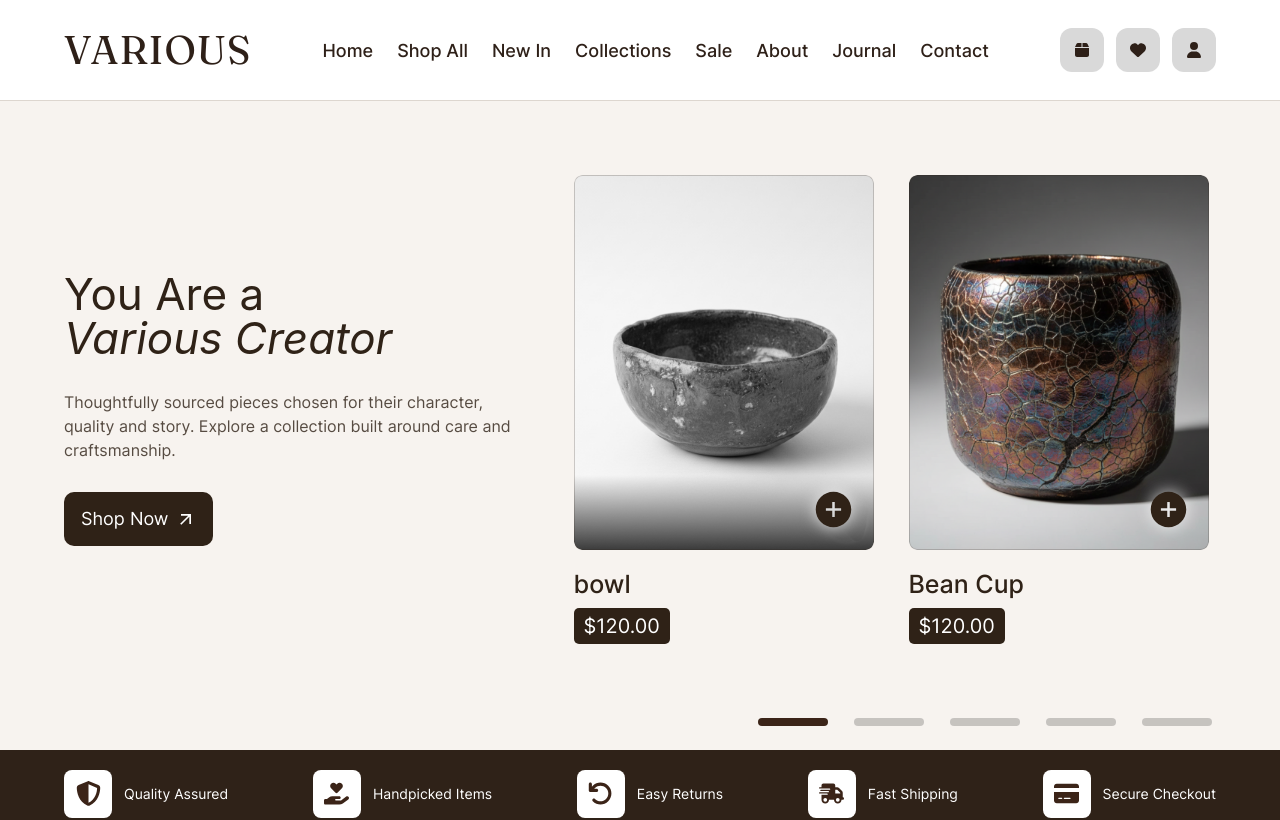
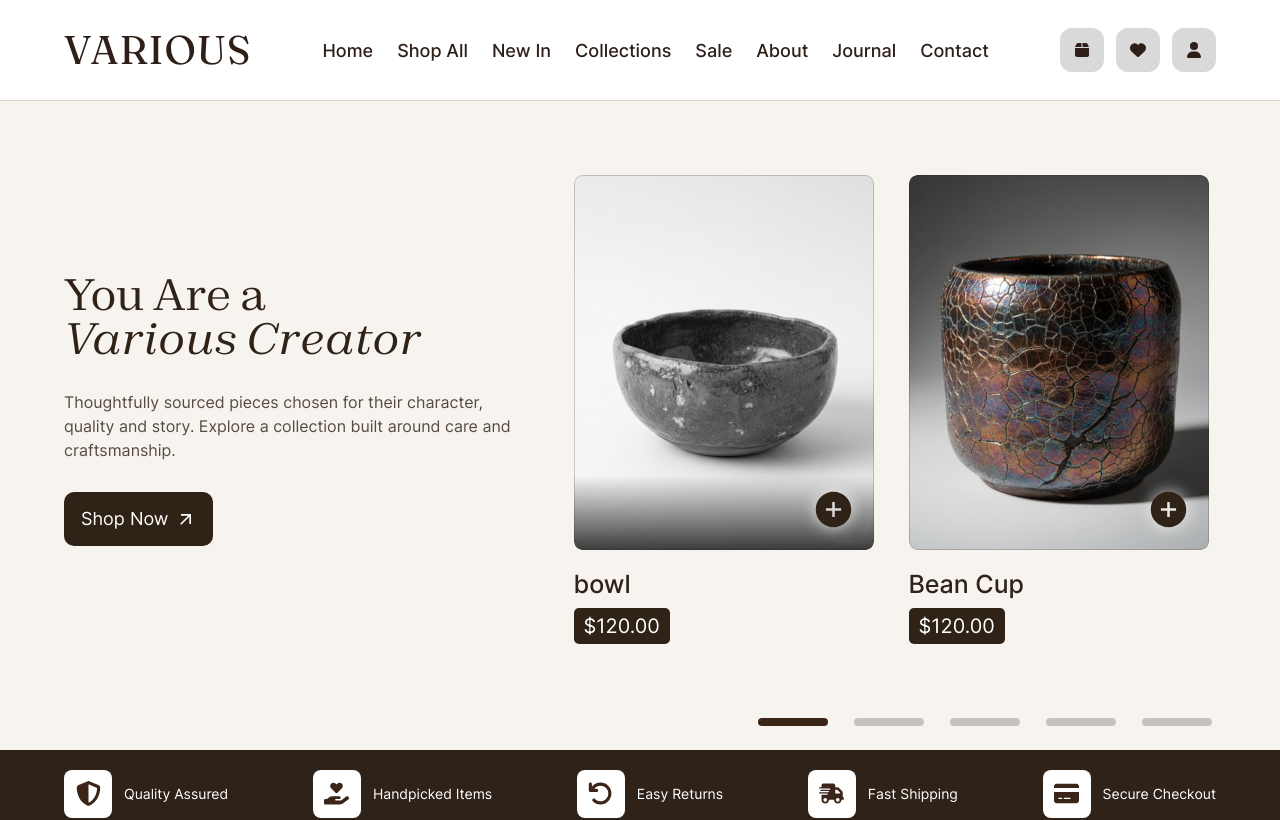
Before and after one commit to vasanthUzumaki7/various-site-task, a React (Vite) app: page / in a window 1280 px wide. Shown: the top 820 px of the page. Built offline with nearby package versions, Linux system fonts and the light colour scheme.

Commit message:
Update PageTitle.jsx
text

```diff
--- a/src/components/ui/PageTitle.jsx
+++ b/src/components/ui/PageTitle.jsx
@@ -7,7 +7,7 @@ export default function PageTitle({
   return (
     <div className={`xl:mb-[30px] mb-[15px] ${PageCustom}`}>
 
-      <h1 className=" xl:mb-[30px] mb-[15px]">
+      <h1 className=" xl:mb-[30px] mb-[15px] font-zodiak">
         {PageTitle}
          <span className="block italic">{PageSpan}</span>
       </h1>
```
